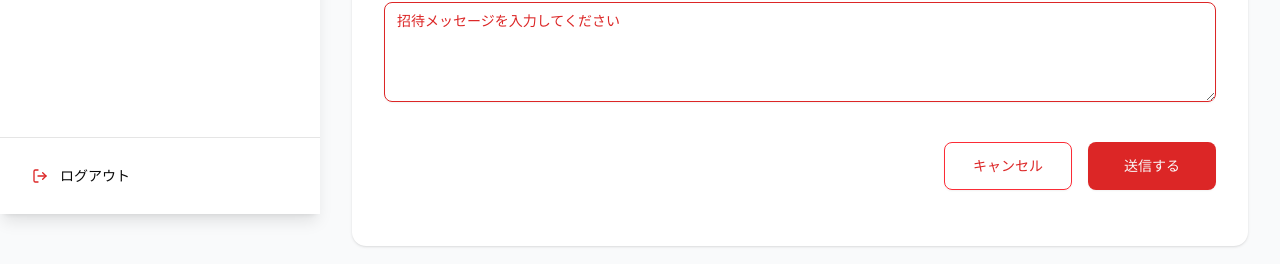
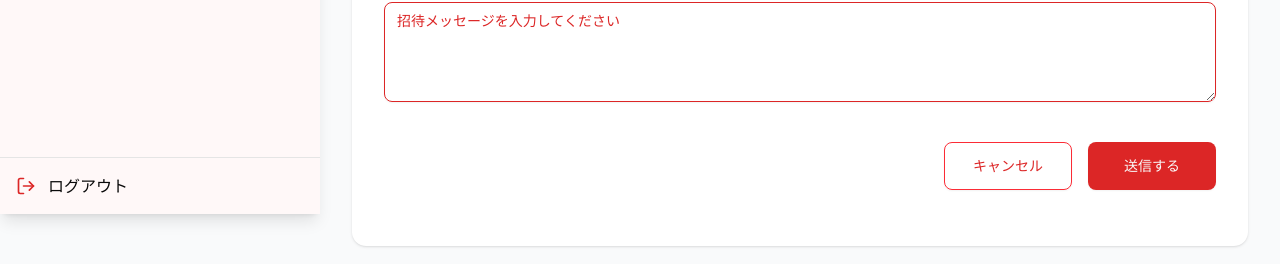
Before and after one commit to ayekyiphyu/hr-system-frontend, a Next.js app: page /staff/invite in a window 1280 px wide. Shown: the part 586-850 px from the top of the page. Built offline with nearby package versions, Linux system fonts and the light colour scheme.

Commit message:
fix:sidebar for background color

```diff
--- a/components/sidebar.tsx
+++ b/components/sidebar.tsx
@@ -22,6 +22,7 @@ import {
     Webhook,
     X
 } from "lucide-react"
+import Link from "next/link"
 import { usePathname, useRouter } from "next/navigation"
 import { useEffect, useRef, useState } from "react"
 
@@ -182,14 +183,14 @@ export default function Sidebar({ isOpen, onClose }: SidebarProps) {
             </div>
 
             {/* Menu Section */}
-            <div className="flex-1 overflow-y-auto py-2">
+            <div className="flex-1 overflow-y-auto py-2 secondary-background">
                 {menuItems.map(item => renderMenuItem(item))}
                 <Separator className="my-4" />
                 {bottomMenuItems.map(item => renderMenuItem(item))}
             </div>
 
             {/* Logout Section */}
-            <div className="p-4 border-t ">
+            {/* <div className="p-4 border-t secondary-background">
                 <Button
                     variant="ghost"
                     className="w-full justify-start pl-4 py-3 h-auto "
@@ -200,7 +201,17 @@ export default function Sidebar({ isOpen, onClose }: SidebarProps) {
                         <span className="font-medium">ログアウト</span>
                     </div>
                 </Button>
-            </div>
+            </div> */}
+
+
+            <Link href="/logout">
+                <div className="p-4 border-t secondary-background cursor-pointer hover:opacity-80">
+                    <div className="flex items-center gap-3">
+                        <LogOut className="h-5 w-5 " />
+                        <span className="font-medium ">ログアウト</span>
+                    </div>
+                </div>
+            </Link>
         </div>
     )
 }
```
